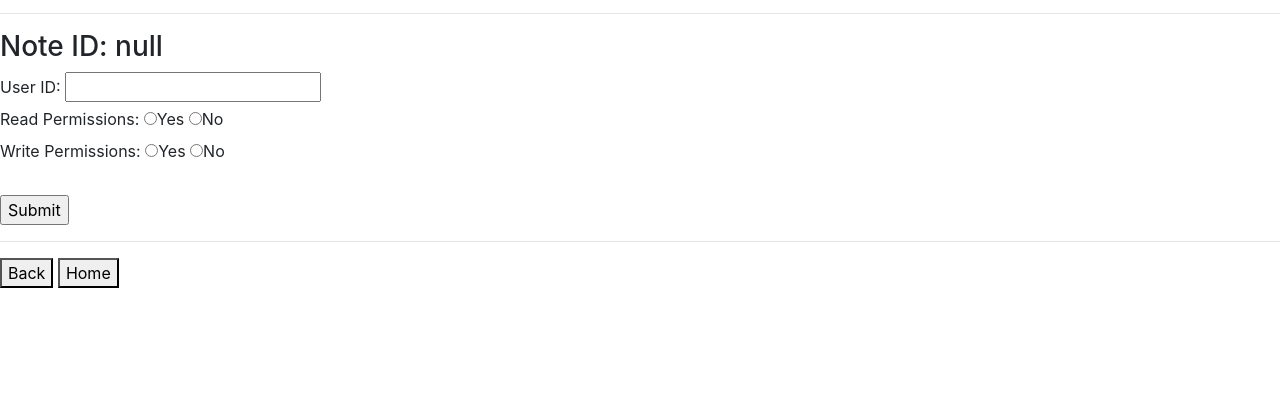
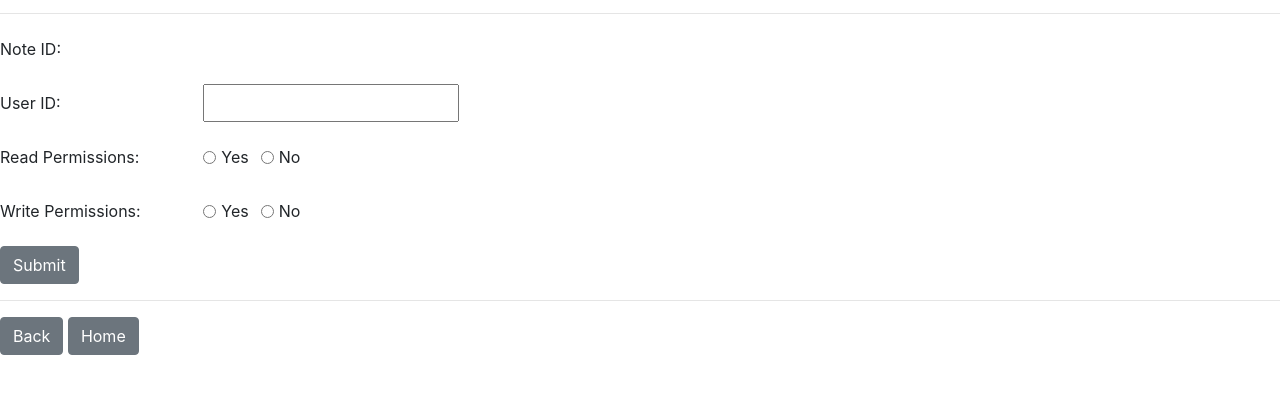
Before and after one commit to jesse-gray/EnterpriseNote, a plain HTML site: page templates/updatePerms.html in a window 1280 px wide. Shown: the part 51-444 px from the top of the page. Drawn offline with nearby package versions, Linux system fonts and the light colour scheme.

Commit message:
updatePerms bootstrap

```diff
--- a/javascript/javascript.js
+++ b/javascript/javascript.js
@@ -22,9 +22,9 @@ function processNotes(arr) {
     for (var i = 0; i < arr.length; i++) {
         //Display extracted article into the divs
         if (arr[i].authorid == 1) { //TODO replace with currently logged in
-            yourOutput += '<div class="noteCard"><h3>NoteID: ' + arr[i].noteid + '</h3><p>Note Text: ' + arr[i].notetext + '</p></div><button id="updateBtn" value="' + arr[i].noteid + '" onclick="updateNote(this.value)" type="button">Update</button><button id="deleteButton" value="' + arr[i].noteid + '" onclick="deleteNote(this.value)" type="button">Delete</button><button id="updatePerms" value="' + arr[i].noteid + '" onclick="updatePerms(this.value)" type="button">Update Permissions</button>';
+            yourOutput += '<div class="card w-100 text-white bg-secondary mb-3"><div class="card-body"><h3>NoteID: ' + arr[i].noteid + '</h3><p class="card-text">Note Text: ' + arr[i].notetext + '</p><button class="card-link" id="updateBtn" value="' + arr[i].noteid + '" onclick="updateNote(this.value)" type="button">Update</button><button class="card-link" id="deleteButton" value="' + arr[i].noteid + '" onclick="deleteNote(this.value)" type="button">Delete</button><button class="card-link" id="updatePerms" value="' + arr[i].noteid + '" onclick="updatePerms(this.value)" type="button">Update Permissions</button></div></div>';
         } else {
-            shareOutput += '<div class="noteCard"><h3>NoteID: ' + arr[i].noteid + '</h3><p>Note Text: ' + arr[i].notetext + '</p></div><button id="updateBtn" value="' + arr[i].noteid + '" onclick="updateNote(this.value)" type="button">Update</button>';
+            shareOutput += '<div class="card w-100 text-white bg-secondary mb-3"><div class="card-body"><h3 class="card-title">NoteID: ' + arr[i].noteid + '</h3><p class="card-text">Note Text: ' + arr[i].notetext + '</p><button class="card-link" id="updateBtn" value="' + arr[i].noteid + '" onclick="updateNote(this.value)" type="button">Update</button></div></div>';
         }
     }
     document.getElementById("yourNotes").innerHTML = yourOutput;
@@ -53,13 +53,12 @@ function processUsers(arr) {
     var output = "<h2>All Users:</h2>";
     for (var i = 0; i < arr.length; i++) {
         //Display extracted article into the divs
-        output += '<div class="userCard"><p>User ID: ' + arr[i].userid + '<br>Name: ' + arr[i].firstname + ' ' + arr[i].lastname + '</p>';
+        output += '<div class="card w-100 text-white bg-secondary mb-3"><div class="card-body"><h5 class="card-title">User ID: ' + arr[i].userid + '</h5><p class="card-text">Name: ' + arr[i].firstname + ' ' + arr[i].lastname + '</p></div>';
     }
     document.getElementById("userList").innerHTML = output;
 }
 
 function loadPage() {
-    document.getElementById("noteid").innerHTML = "Note ID: " + localStorage.getItem("noteid");
     document.getElementById("formnoteid").value = localStorage.getItem("noteid");
 }
 
--- /dev/null
+++ b/templates/index.html
@@ -0,0 +1,18 @@
+<head>
+    <link rel="stylesheet" href="https://stackpath.bootstrapcdn.com/bootstrap/4.3.1/css/bootstrap.min.css" integrity="sha384-ggOyR0iXCbMQv3Xipma34MD+dH/1fQ784/j6cY/iJTQUOhcWr7x9JvoRxT2MZw1T" crossorigin="anonymous">
+    <script src="https://ajax.googleapis.com/ajax/libs/jquery/3.3.1/jquery.min.js"></script>
+</head>
+
+<body>
+    <h1>Enterprise Note</h1>
+    <p>A shared notebook application</p>
+    <hr>
+    <div class="container">
+        <h2>Login:</h2>
+        <label>User ID: </label>
+        <input id="userid" type="number"><br>
+        <label>Password: </label>
+        <input id="password" type="password">
+    </div>
+    <hr>
+</body>
--- a/templates/updatePerms.html
+++ b/templates/updatePerms.html
@@ -8,22 +8,43 @@
     <h1>Update Permissions</h1>
     <hr>
     <form id="updateForm">
-        <h3 id="noteid"></h3>
-        <input hidden id="formnoteid" name="noteid" value="">
-        <label>User ID: </label>
-        <input type="number" id="userid" name="userid"><br>
-        <label>Read Permissions:</label>
-        <input type="radio" name="readPerm" value=true>Yes
-        <input type="radio" name="readPerm" value=false>No<br>
-        <label>Write Permissions:</label>
-        <input type="radio" name="writePerm" value=true>Yes
-        <input type="radio" name="writePerm" value=false>No<br>
-        <br>
-        <input type="submit">
+        <div class="form-group row">
+            <label id="noteid" class="col-sm-2 col-form-label">Note ID: </label>
+            <div class="col-sm-10">
+                <input type="text" readonly class="form-control-plaintext" id="formnoteid" name="noteid" value="">
+            </div>
+        </div>
+        <div class="form-group row">
+            <label class="col-sm-2 col-form-label">User ID: </label>
+            <input type="number" id="userid" name="userid">
+        </div>
+        <div class="form-group row">
+            <label class="col-sm-2 col-form-label">Read Permissions:</label>
+            <div class="form-check form-check-inline">
+                <input class="form-check-input" type="radio" name="readPerm" value=true>
+                <label class="form-check-label" for="inlineRadio1">Yes</label>
+            </div>
+            <div class="form-check form-check-inline">
+                <input class="form-check-input" type="radio" name="readPerm" value=false>
+                <label class="form-check-label" for="inlineRadio1">No</label>
+            </div>
+        </div>
+        <div class="form-group row">
+            <label class="col-sm-2 col-form-label">Write Permissions:</label>
+            <div class="form-check form-check-inline">
+                <input class="form-check-input" type="radio" name="writedPerm" value=true>
+                <label class="form-check-label" for="inlineRadio1">Yes</label>
+            </div>
+            <div class="form-check form-check-inline">
+                <input class="form-check-input" type="radio" name="writePerm" value=false>
+                <label class="form-check-label" for="inlineRadio1">No</label>
+            </div>
+        </div>
+        <button type="submit" class="btn btn-secondary">Submit</button>
     </form>
     <hr>
-    <button id="backBtn" onclick='location.href="viewNotes"'>Back</button>
-    <button id="homeBtn" onclick='location.href="home"'>Home</button>
+    <button id="backBtn" class="btn btn-secondary" onclick='location.href="viewNotes"'>Back</button>
+    <button id="homeBtn" class="btn btn-secondary" onclick='location.href="home"'>Home</button>
     <br>
 <body>
 
```
Also changed, not shown: 2 other files.
